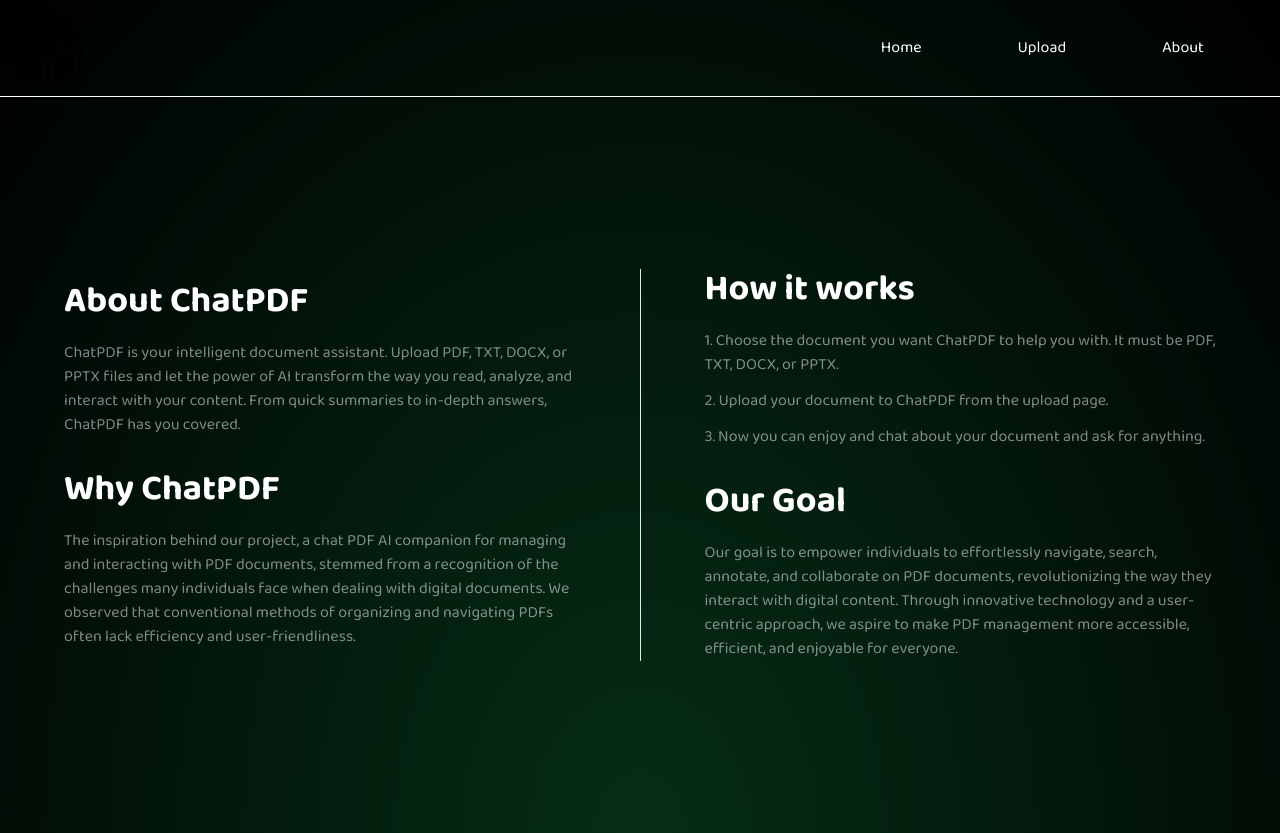
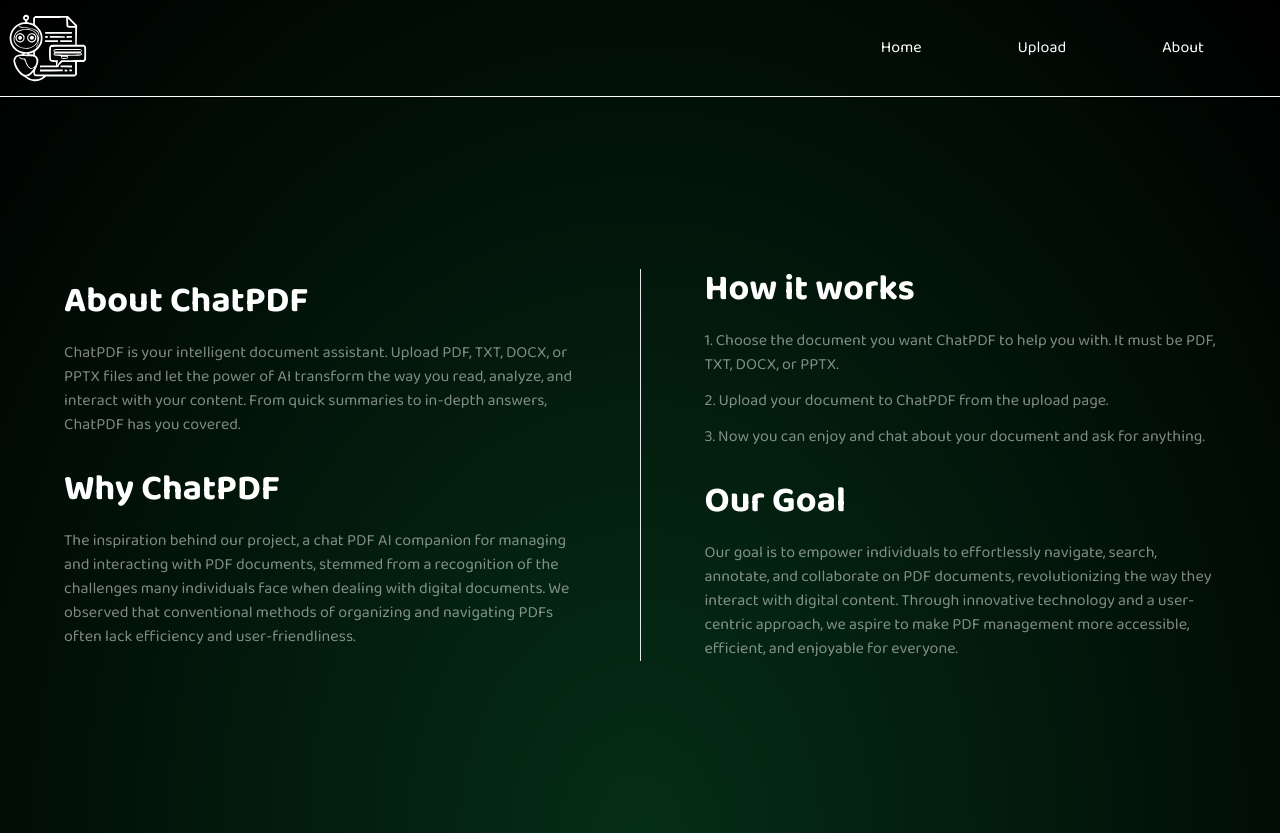
Before and after one commit to Mohayyad-Muawia/chatpdf, a React (Vite) app: page /about in a window 1280 px wide. Built offline with nearby package versions, Linux system fonts and the light colour scheme; no server answers.

Commit message:
updated navbar logo

```diff
--- a/src/components/NavBar.jsx
+++ b/src/components/NavBar.jsx
@@ -8,7 +8,7 @@ const NavBar = () => {
 
   return (
     <div className="relative text-white border-b border-white container mx-auto flex justify-between items-center">
-      <img className="w-24" src="/assets/chatpdf.svg" alt="logo" />
+      <img className="w-24" src="/assets/chatpdfRobot.svg" alt="logo" />
       <nav className={`${menuOpened ? '' : 'max-md:hidden'}`}>
         <ul className="max-md:absolute left-1/2 bottom-0 max-md:-translate-x-1/2 max-md:translate-y-full max-md:backdrop-blur max-md:w-full z-20 text-center md:flex justify-center md:gap-10 lg:gap-14">
           <li className="py-2">
```
